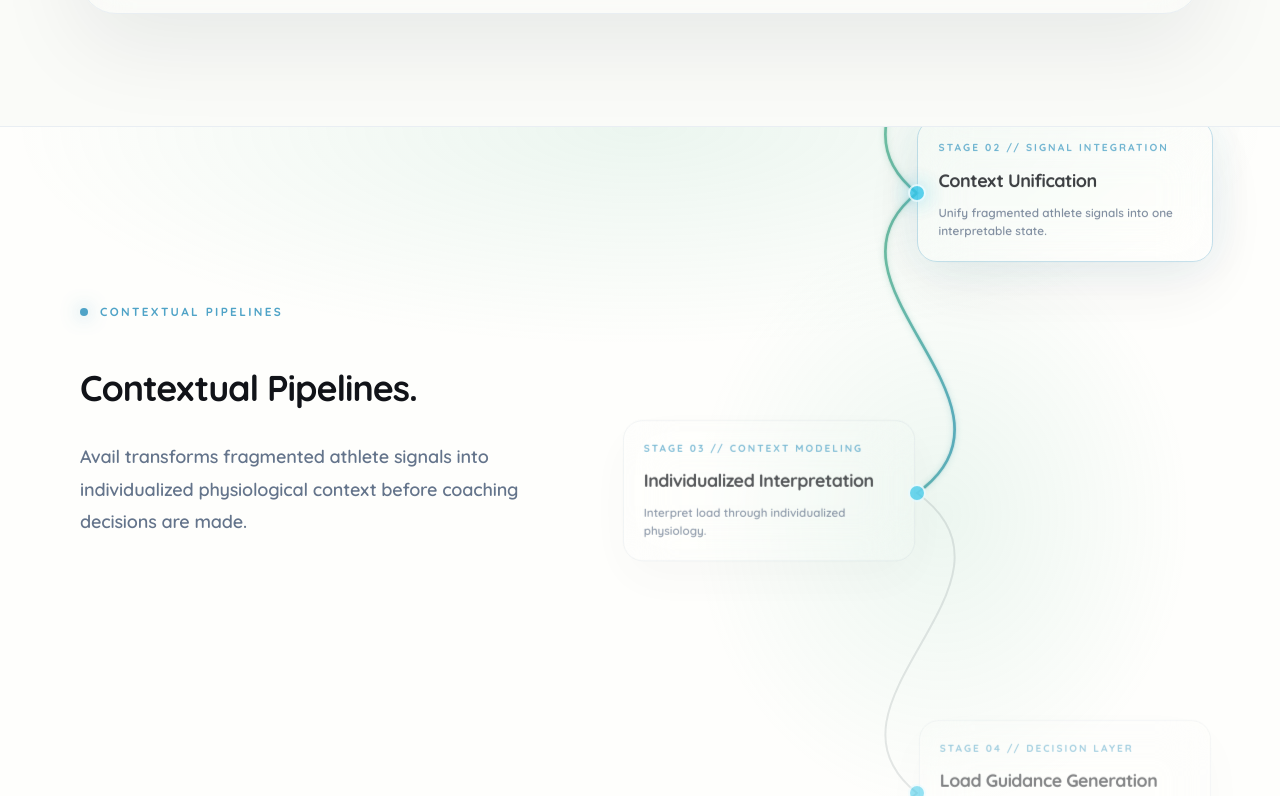
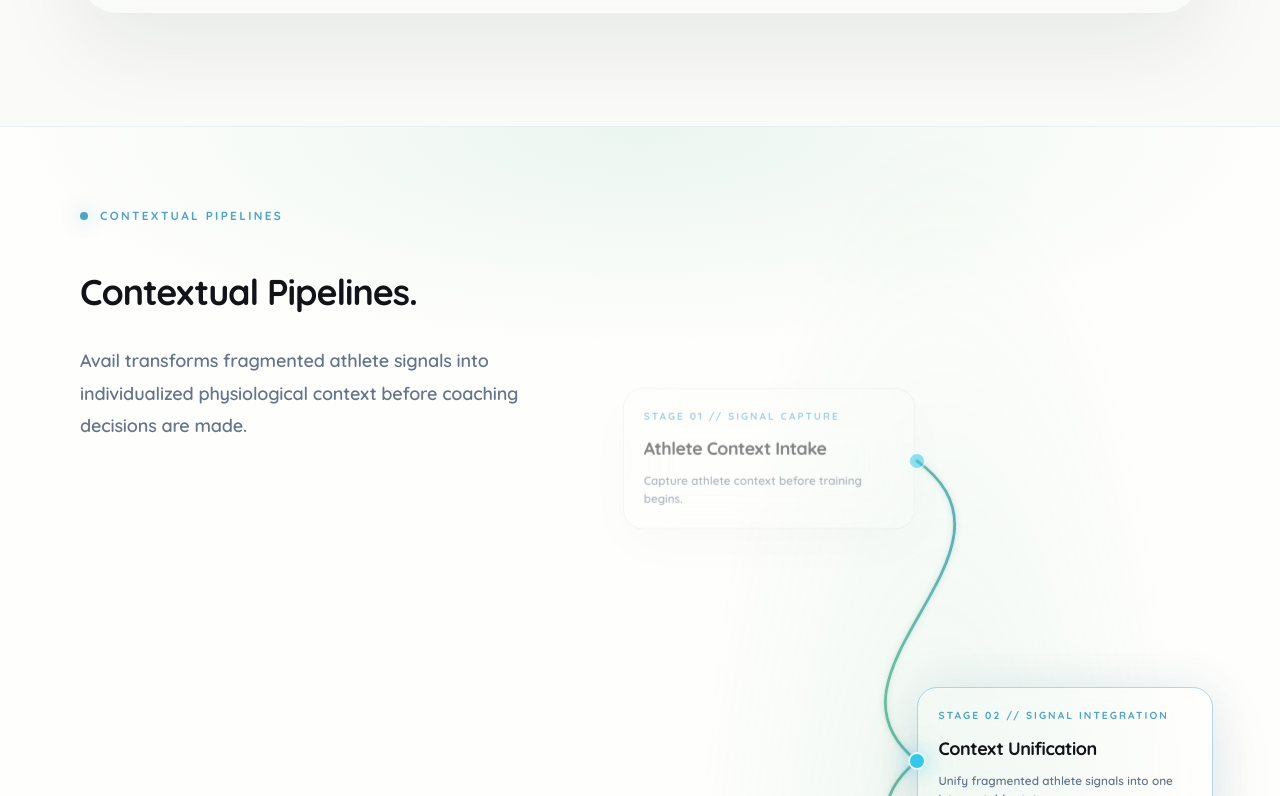
Before and after one commit to AvailHQ/Avail, a React (Vite) app: page /how-it-works in a window 1280 px wide. Shown: the part 824-1620 px from the top of the page. Built offline with nearby package versions, Linux system fonts and the light colour scheme; a web font is replaced by a local one.

Commit message:
Update HowItWorksPage.tsx

```diff
--- a/src/pages/HowItWorksPage.tsx
+++ b/src/pages/HowItWorksPage.tsx
@@ -169,14 +169,15 @@
 const pipelinePath =
   "M384 334 C510 424 270 544 384 634 C270 724 510 844 384 934 C510 1024 270 1144 384 1234 C270 1324 510 1444 384 1534 C510 1624 270 1744 384 1834";
 
-const pipelineTrackEndY =
-  PIPELINE_STAGES[0].cardY -
-  PIPELINE_STAGES[PIPELINE_STAGES.length - 1].cardY -
-  80;
+const pipelineActivationStart = 0.035;
+const pipelineActivationEnd = 0.99;
 
 // smoothProgress value at which the animated line reaches node i
 const NODE_REACH_AT = PIPELINE_STAGES.map(
-  (_, i) => 0.035 + (i / (PIPELINE_STAGES.length - 1)) * 0.785,
+  (_, i) =>
+    pipelineActivationStart +
+    (i / (PIPELINE_STAGES.length - 1)) *
+      (pipelineActivationEnd - pipelineActivationStart),
 );
 
 function SignalPipelineCard({
@@ -369,15 +370,18 @@
     damping: 30,
     mass: 0.12,
   });
-  const pathLength = useTransform(smoothProgress, [0.035, 0.82], [0, 1]);
-  const trackY = useTransform(progress, [0, 0.82], [0, pipelineTrackEndY]);
+  const pathLength = useTransform(
+    smoothProgress,
+    [pipelineActivationStart, pipelineActivationEnd],
+    [0, 1],
+  );
 
   return (
     <>
-      <div className="relative hidden h-[min(78vh,760px)] min-h-[650px] overflow-visible hero:block wide:h-[min(80vh,880px)] wide:min-h-[760px] wide:w-[704px] wide:justify-self-end">
+      <div className="relative hidden h-[2000px] overflow-visible hero:block wide:h-[2080px] wide:w-[704px] wide:justify-self-end">
         <div className="absolute inset-0 bg-[radial-gradient(ellipse_at_54%_45%,rgba(111,191,158,0.12),rgba(254,254,252,0)_58%)]" />
-        <div className="absolute left-[44%] top-0 h-[2000px] w-[704px] -translate-x-1/2 overflow-visible wide:left-1/2">
-          <motion.div className="absolute inset-0 overflow-visible" style={{ y: trackY }}>
+        <div className="absolute left-[44%] top-0 h-full w-[704px] -translate-x-1/2 overflow-visible wide:left-1/2">
+          <div className="absolute inset-0 overflow-visible">
             <svg
               viewBox="0 0 704 2000"
               className="absolute inset-0 h-full w-full overflow-visible"
@@ -442,7 +446,7 @@
                 stage={stage}
               />
             ))}
-          </motion.div>
+          </div>
         </div>
       </div>
       <MobileSignalPipeline progress={smoothProgress} />
@@ -460,17 +464,19 @@
   return (
     <section
       ref={sectionRef}
-      className="relative border-y border-slate-200/70 bg-[#FEFEFC] hero:min-h-[300vh] wide:min-h-[305vh]"
+      className="relative border-y border-slate-200/70 bg-[#FEFEFC]"
       aria-labelledby="workflow-narrative-heading"
     >
-      <div className="relative flex min-h-screen items-center overflow-visible px-6 py-24 hero:sticky hero:top-0 hero:overflow-hidden">
+      <div className="relative overflow-visible px-6 py-24 hero:py-0">
         <div className="absolute inset-x-0 top-0 h-[520px] bg-[radial-gradient(ellipse_70%_60%_at_50%_0%,rgba(111,191,158,0.13),rgba(254,254,252,0)_70%)]" />
         <div className="workflow-narrative-grid relative mx-auto grid w-full max-w-[1120px] gap-10 hero:grid-cols-[0.48fr_0.52fr] hero:items-start wide:max-w-[1560px] wide:grid-cols-[minmax(0,620px)_704px] wide:gap-[236px]">
-          <div>
+          <div className="relative hero:min-h-[2000px] wide:min-h-[2080px]">
             <h2 id="workflow-narrative-heading" className="sr-only">
               How Avail turns athlete context into coaching guidance
             </h2>
-            <StaticNarrativePanel />
+            <div className="hero:sticky hero:top-[clamp(72px,13vh,128px)]">
+              <StaticNarrativePanel />
+            </div>
           </div>
           <SignalPipelineFlow progress={scrollYProgress} />
         </div>
```
